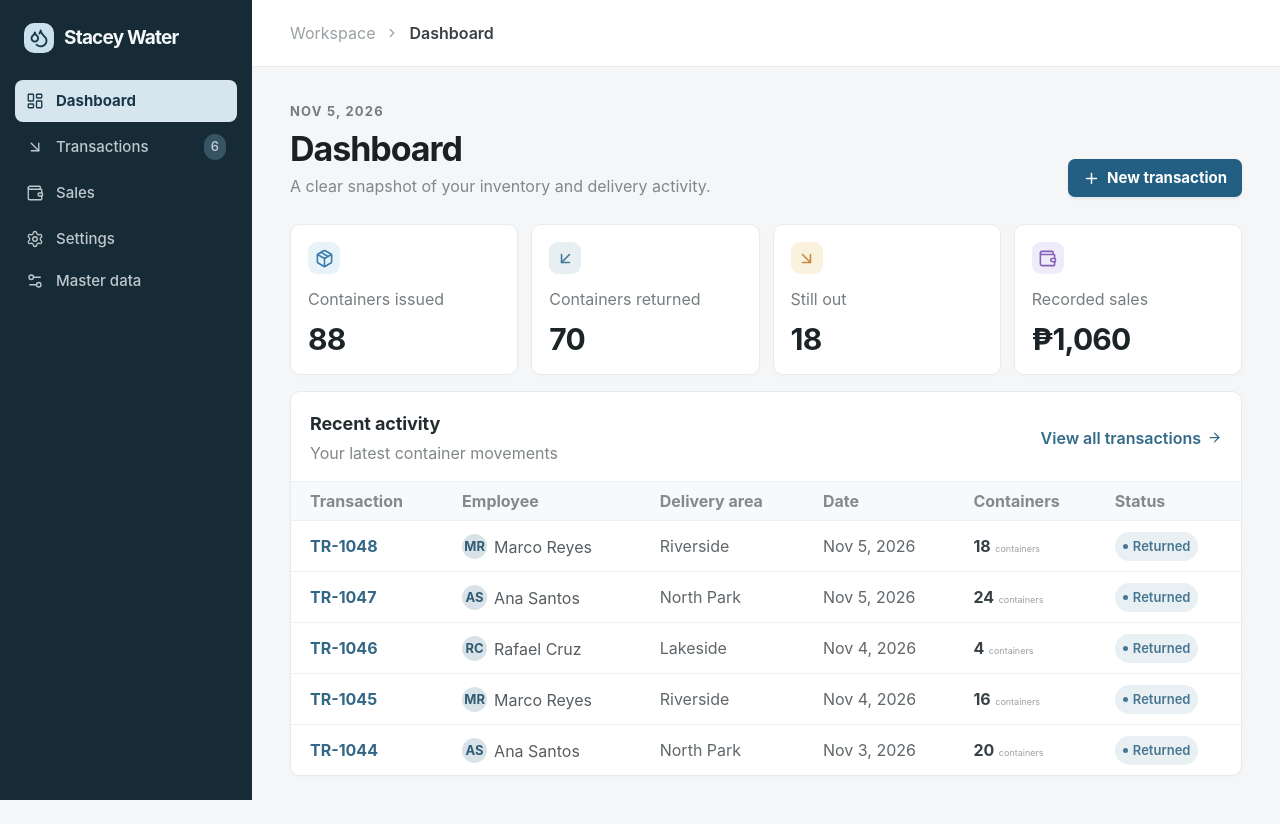
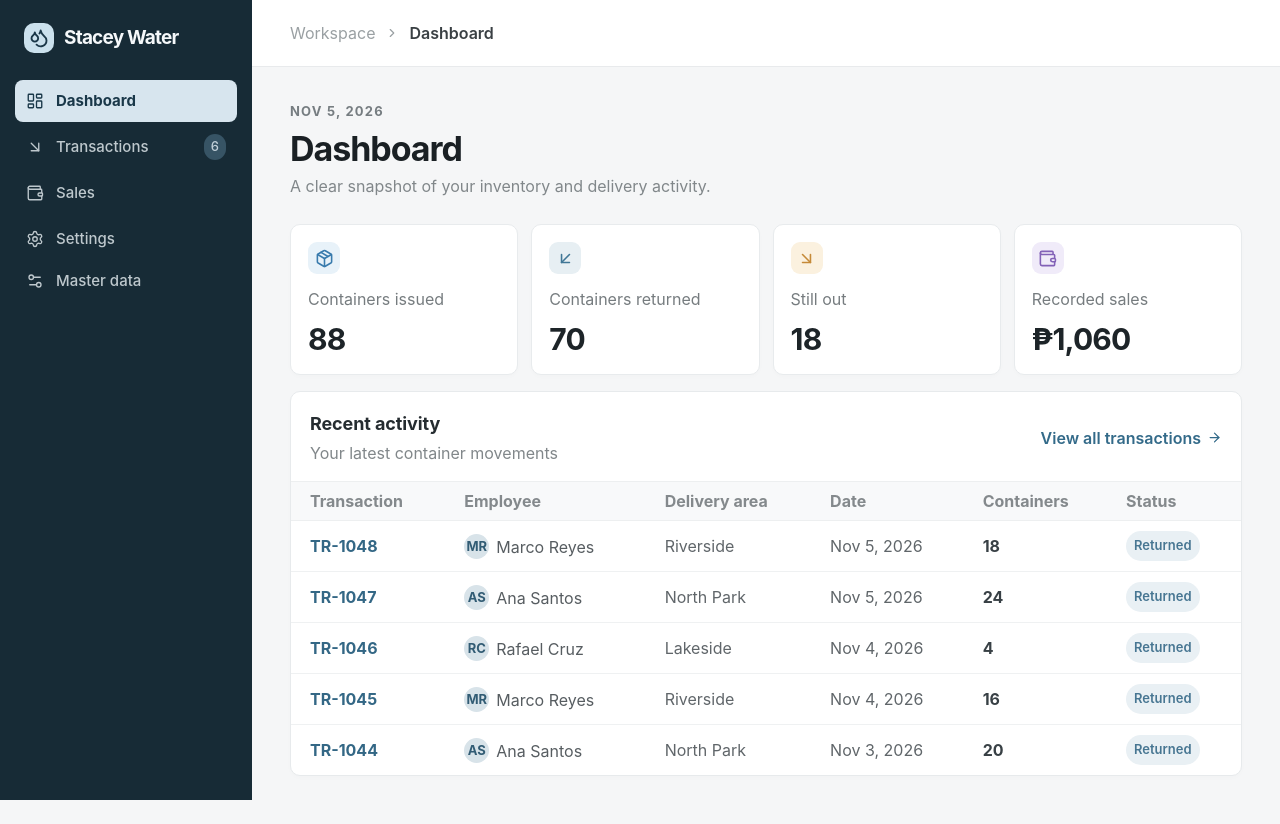
Before and after one commit to Shiinoji/Stacey-Water-Inventroy-Management, a React (Vite) app: page / in a window 1280 px wide. Built offline with nearby package versions, Linux system fonts and the light colour scheme.

Commit message:
Add Tailwind CSS styles to the project for improved UI components and layout

```diff
--- a/src/App.jsx
+++ b/src/App.jsx
@@ -1,4 +1,4 @@
-import { useMemo, useState } from "react";
+import { useEffect, useMemo, useState } from "react";
 import {
   ArrowDownLeft,
   ArrowDownRight,
@@ -19,6 +19,7 @@ import {
   Settings,
   Settings2,
   ShoppingBag,
+  Trash2,
   Users,
   Wallet,
   X,
@@ -102,6 +103,22 @@ function loadSettings() {
   }
 }
 
+function loadMasterData(key, initialData) {
+  try {
+    const saved = window.localStorage.getItem(`stacey-water-${key}`);
+    if (!saved) return initialData;
+
+    const parsed = JSON.parse(saved);
+    if (!Array.isArray(parsed)) {
+      throw new Error(`Saved ${key} data is not a list.`);
+    }
+    return parsed;
+  } catch (error) {
+    console.error(`Unable to load saved ${key} data.`, error);
+    return initialData;
+  }
+}
+
 // Shared navigation and currency helpers keep labels and totals consistent.
 const navItems = [
   { id: "Dashboard", label: "Dashboard", icon: LayoutDashboard },
@@ -147,7 +164,7 @@ function Avatar({ name, size = "" }) {
 }
 
 function StatusPill({ children, kind = "green" }) {
-  return <span className={`status-pill status-${kind}`}><span />{children}</span>;
+  return <span className={`status-pill status-${kind}`}>{children}</span>;
 }
 
 function EmptyState({ icon: Icon, title, text, action }) {
@@ -166,9 +183,9 @@ function App() {
   const [page, setPage] = useState("Dashboard");
   const [masterSection, setMasterSection] = useState("Employees");
   const [transactions, setTransactions] = useState(initialTransactions);
-  const [employees, setEmployees] = useState(initialEmployees);
-  const [containers, setContainers] = useState(initialContainers);
-  const [areas, setAreas] = useState(initialAreas);
+  const [employees, setEmployees] = useState(() => loadMasterData("employees", initialEmployees));
+  const [containers, setContainers] = useState(() => loadMasterData("containers", initialContainers));
+  const [areas, setAreas] = useState(() => loadMasterData("areas", initialAreas));
   const [settings, setSettings] = useState(loadSettings);
   const [showTransaction, setShowTransaction] = useState(false);
   const [sidebarOpen, setSidebarOpen] = useState(false);
@@ -177,9 +194,30 @@ function App() {
   const [appliedFilters, setAppliedFilters] = useState({ employee: "All employees", area: "All areas", container: "All containers" });
   const [toast, setToast] = useState("");
 
-  const totalIssued = transactions.reduce((sum, item) => sum + item.issued, 0);
-  const totalReturned = transactions.reduce((sum, item) => sum + item.returned, 0);
-  const totalSales = transactions.reduce((sum, item) => sum + (item.issued - item.returned) * item.unitPrice, 0);
+  useEffect(() => {
+    try {
+      window.localStorage.setItem("stacey-water-employees", JSON.stringify(employees));
+      window.localStorage.setItem("stacey-water-containers", JSON.stringify(containers));
+      window.localStorage.setItem("stacey-water-areas", JSON.stringify(areas));
+    } catch (error) {
+      console.error("Unable to save master data.", error);
+    }
+  }, [employees, containers, areas]);
+
+  const activeTransactions = useMemo(() => {
+    const employeeNames = new Set(employees.map((employee) => `${employee.first} ${employee.last}`));
+    const areaNames = new Set(areas.map((area) => area.name));
+    const containerTypes = new Set(containers.map((container) => container.type));
+    return transactions.filter((item) => (
+      employeeNames.has(item.employee) &&
+      areaNames.has(item.area) &&
+      containerTypes.has(item.container)
+    ));
+  }, [transactions, employees, areas, containers]);
+
+  const totalIssued = activeTransactions.reduce((sum, item) => sum + item.issued, 0);
+  const totalReturned = activeTransactions.reduce((sum, item) => sum + item.returned, 0);
+  const totalSales = activeTransactions.reduce((sum, item) => sum + (item.issued - item.returned) * item.unitPrice, 0);
 
   // Search is immediate; the selected dropdown filters apply on user action.
   const filteredTransactions = useMemo(() => transactions.filter((item) => {
@@ -259,9 +297,10 @@ function App() {
         </header>
 
         <div className="page-content">
-          {page === "Dashboard" && <DashboardPage transactions={transactions} totalIssued={totalIssued} totalReturned={totalReturned} totalSales={totalSales} currency={settings.currency} dateFormat={settings.dateFormat} openNewTransaction={openNewTransaction} setPage={setPage} />}
+          {page === "Dashboard" && <DashboardPage transactions={activeTransactions} totalIssued={totalIssued} totalReturned={totalReturned} totalSales={totalSales} currency={settings.currency} dateFormat={settings.dateFormat} setPage={setPage} />}
           {page === "Transactions" && <TransactionsPage
             transactions={filteredTransactions}
+            allTransactions={transactions}
             totalCount={transactions.length}
             employees={employees}
             areas={areas}
@@ -274,7 +313,7 @@ function App() {
             openNewTransaction={openNewTransaction}
             dateFormat={settings.dateFormat}
           />}
-          {page === "Sales" && <SalesPage transactions={transactions} currency={settings.currency} dateFormat={settings.dateFormat} openNewTransaction={openNewTransaction} />}
+          {page === "Sales" && <SalesPage transactions={activeTransactions} currency={settings.currency} dateFormat={settings.dateFormat} openNewTransaction={openNewTransaction} />}
           {page === "Master data" && <MasterDataPage
             section={masterSection}
             setSection={setMasterSection}
@@ -316,12 +355,10 @@ function PageHeading({ eyebrow, title, description, children }) {
 }
 
 // The dashboard highlights current totals and recent transaction activity.
-function DashboardPage({ transactions, totalIssued, totalReturned, totalSales, currency, dateFormat, openNewTransaction, setPage }) {
+function DashboardPage({ transactions, totalIssued, totalReturned, totalSales, currency, dateFormat, setPage }) {
   return (
     <>
-      <PageHeading eyebrow={formatDate(new Date(), dateFormat).toUpperCase()} title="Dashboard" description="A clear snapshot of your inventory and delivery activity.">
-        <Button onClick={openNewTransaction}><Plus size={17} /> New transaction</Button>
-      </PageHeading>
+      <PageHeading eyebrow={formatDate(new Date(), dateFormat).toUpperCase()} title="Dashboard" description="A clear snapshot of your inventory and delivery activity." />
 
       <section className="metrics-grid">
         <MetricCard label="Containers issued" value={totalIssued} icon={Package} tone="blue" />
@@ -342,7 +379,10 @@ function DashboardPage({ transactions, totalIssued, totalReturned, totalSales, c
 }
 
 // Provides transaction search, staged filters, and an empty state when nothing matches.
-function TransactionsPage({ transactions, totalCount, employees, areas, containers, filters, setFilters, setAppliedFilters, search, setSearch, openNewTransaction, dateFormat }) {
+function TransactionsPage({ transactions, allTransactions, totalCount, employees, areas, containers, filters, setFilters, setAppliedFilters, search, setSearch, openNewTransaction, dateFormat }) {
+  const employeeOptions = [...new Set([...employees.map((employee) => `${employee.first} ${employee.last}`), ...allTransactions.map((item) => item.employee)])];
+  const areaOptions = [...new Set([...areas.map((area) => area.name), ...allTransactions.map((item) => item.area)])];
+  const containerOptions = [...new Set([...containers.map((item) => item.type), ...allTransactions.map((item) => item.container)])];
   return (
     <>
       <PageHeading eyebrow="INVENTORY MOVEMENT" title="Transactions" description="Track every container as it moves through your business.">
@@ -350,9 +390,9 @@ function TransactionsPage({ transactions, totalCount, employees, areas, containe
       </PageHeading>
       <section className="filter-toolbar">
         <div className="search-field"><Search size={17} /><input value={search} onChange={(event) => setSearch(event.target.value)} placeholder="Search transactions..." /></div>
-        <label className="filter-select"><select value={filters.employee} onChange={(event) => setFilters({ ...filters, employee: event.target.value })}><option>All employees</option>{employees.map((employee) => <option key={employee.id}>{employee.first} {employee.last}</option>)}</select><ChevronDown size={15} /></label>
-        <label className="filter-select"><select value={filters.area} onChange={(event) => setFilters({ ...filters, area: event.target.value })}><option>All areas</option>{areas.map((area) => <option key={area.id}>{area.name}</option>)}</select><ChevronDown size={15} /></label>
-        <label className="filter-select"><select value={filters.container} onChange={(event) => setFilters({ ...filters, container: event.target.value })}><option>All containers</option>{[...new Set(containers.map((item) => item.type))].map((type) => <option key={type}>{type}</option>)}</select><ChevronDown size={15} /></label>
+        <label className="filter-select"><select value={filters.employee} onChange={(event) => setFilters({ ...filters, employee: event.target.value })}><option>All employees</option>{employeeOptions.map((name) => <option key={name}>{name}</option>)}</select><ChevronDown size={15} /></label>
+        <label className="filter-select"><select value={filters.area} onChange={(event) => setFilters({ ...filters, area: event.target.value })}><option>All areas</option>{areaOptions.map((name) => <option key={name}>{name}</option>)}</select><ChevronDown size={15} /></label>
+        <label className="filter-select"><select value={filters.container} onChange={(event) => setFilters({ ...filters, container: event.target.value })}><option>All containers</option>{containerOptions.map((type) => <option key={type}>{type}</option>)}</select><ChevronDown size={15} /></label>
         <Button variant="secondary" className="filter-button" onClick={() => setAppliedFilters(filters)}><Filter size={15} /> Filter</Button>
       </section>
       <div className="result-caption"><strong>{transactions.length}</strong> matching transactions</div>
@@ -449,7 +489,7 @@ function TransactionTable({ transactions, compact = false, dateFormat }) {
             if (compact) return <tr key={item.id}>
               <td><span className="table-id">{item.id}</span></td>
               <td><span className="person-cell"><Avatar name={item.employee} size="avatar-small" /><span>{item.employee}</span></span></td>
-              <td>{item.area}</td><td>{formatDate(item.date, dateFormat)}</td><td><strong>{item.issued}</strong> <span className="muted">containers</span></td>
+              <td>{item.area}</td><td>{formatDate(item.date, dateFormat)}</td><td><strong>{item.issued}</strong></td>
               <td><StatusPill kind={isReturned ? "green" : "amber"}>{isReturned ? "Returned" : "In transit"}</StatusPill></td>
             </tr>;
             return <tr key={item.id}>
@@ -511,7 +551,7 @@ function MasterDataPage({ section, setSection, employees, setEmployees, containe
         const count = item === "Employees" ? employees.length : item === "Containers" ? containers.length : areas.length;
         return <button key={item} className={`master-tab ${section === item ? "master-tab-active" : ""}`} onClick={() => setSection(item)}><Icon size={17} />{item}<span>{count}</span></button>;
       })}</div>
-      {section === "Employees" && <EmployeesMaster employees={employees} setEmployees={setEmployees} notify={notify} />}
+      {section === "Employees" && <EmployeesMaster employees={employees} setEmployees={setEmployees} setAreas={setAreas} notify={notify} />}
       {section === "Containers" && <ContainersMaster containers={containers} setContainers={setContainers} currency={currency} defaultOwnership={defaultOwnership} notify={notify} />}
       {section === "Delivery areas" && <AreasMaster areas={areas} setAreas={setAreas} employees={employees} notify={notify} />}
     </>
@@ -519,7 +559,7 @@ function MasterDataPage({ section, setSection, employees, setEmployees, containe
 }
 
 // Each master form keeps its draft local and commits a validated record on submit.
-function EmployeesMaster({ employees, setEmployees, notify }) {
+function EmployeesMaster({ employees, setEmployees, setAreas, notify }) {
   const [form, setForm] = useState({ first: "", last: "", phone: "" });
   const submit = (event) => {
     event.preventDefault();
@@ -528,11 +568,23 @@ function EmployeesMaster({ employees, setEmployees, notify }) {
     setForm({ first: "", last: "", phone: "" });
     notify("Employee added successfully");
   };
+  const removeEmployee = (person) => {
+    const name = `${person.first} ${person.last}`;
+    if (!window.confirm(`Delete ${name}? Existing transactions will be kept.`)) return;
+    const remainingEmployees = employees.filter((item) => item.id !== person.id);
+    setEmployees(remainingEmployees);
+    setAreas((current) => current.map((area) => (
+      area.employee === name && !remainingEmployees.some((item) => `${item.first} ${item.last}` === name)
+        ? { ...area, employee: "Not assigned" }
+        : area
+    )));
+    notify("Employee deleted successfully");
+  };
   return <section className="master-content">
     <div className="master-intro"><span className="master-intro-icon people-intro"><Users size={19} /></span><div><h2>Employees</h2><p>People who make every delivery possible.</p></div></div>
     <div className="master-columns">
       <form className="panel form-panel" onSubmit={submit}><div className="form-panel-title"><h3>Add an employee</h3></div><label>First name<input value={form.first} onChange={(event) => setForm({ ...form, first: event.target.value })} placeholder="e.g. Jamie" required /></label><label>Last name<input value={form.last} onChange={(event) => setForm({ ...form, last: event.target.value })} placeholder="e.g. Rivera" required /></label><label>Contact number <span className="optional">(optional)</span><input value={form.phone} onChange={(event) => setForm({ ...form, phone: event.target.value })} placeholder="+63 9XX XXX XXXX" /></label><Button type="submit"><Plus size={16} /> Add employee</Button></form>
-      <div className="panel master-list-panel"><div className="list-panel-heading"><div><h3>Your team</h3><p>Manage your delivery staff</p></div><span className="list-count">{employees.length}</span></div><div className="master-list">{employees.map((person) => <div className="master-list-row" key={person.id}><Avatar name={`${person.first} ${person.last}`} /><span className="master-person-name"><strong>{person.first} {person.last}</strong><small>{person.phone || "No contact number"}</small></span></div>)}</div></div>
+      <div className="panel master-list-panel"><div className="list-panel-heading"><div><h3>Your team</h3><p>Manage your delivery staff</p></div><span className="list-count">{employees.length}</span></div><div className="master-list">{employees.length ? employees.map((person) => <div className="master-list-row" key={person.id}><Avatar name={`${person.first} ${person.last}`} /><span className="master-person-name"><strong>{person.first} {person.last}</strong><small>{person.phone || "No contact number"}</small></span><button type="button" className="icon-button delete-button" aria-label={`Delete ${person.first} ${person.last}`} title="Delete employee" onClick={() => removeEmployee(person)}><Trash2 size={16} /></button></div>) : <p className="master-list-empty">No employees added yet.</p>}</div></div>
     </div>
   </section>;
 }
@@ -547,11 +599,16 @@ function ContainersMaster({ containers, setContainers, currency, defaultOwnershi
     setForm(initialForm);
     notify("Container added successfully");
   };
+  const removeContainer = (item) => {
+    if (!window.confirm(`Delete ${item.type} (${item.ownership})? Existing transactions will be kept.`)) return;
+    setContainers((current) => current.filter((container) => container.id !== item.id));
+    notify("Container deleted successfully");
+  };
   return <section className="master-content">
     <div className="master-intro"><span className="master-intro-icon container-intro"><Boxes size={19} /></span><div><h2>Containers</h2><p>Keep track of every container type and its value.</p></div></div>
     <div className="master-columns">
       <form className="panel form-panel" onSubmit={submit}><div className="form-panel-title"><h3>Add a container</h3></div><label>Container type<input value={form.type} onChange={(event) => setForm({ ...form, type: event.target.value })} placeholder="e.g. 5-gallon jug" required /></label><label>Ownership type<select value={form.ownership} onChange={(event) => setForm({ ...form, ownership: event.target.value })}><option>Company-owned</option><option>Customer-owned</option></select></label><div className="form-two-col"><label>Status<select value={form.status} onChange={(event) => setForm({ ...form, status: event.target.value })}><option>Active</option><option>Inactive</option></select></label><label>Unit price<input type="number" min="0" value={form.price} onChange={(event) => setForm({ ...form, price: event.target.value })} placeholder="₱ 0.00" required /></label></div><Button type="submit"><Plus size={16} /> Add container</Button></form>
-      <div className="panel master-list-panel"><div className="list-panel-heading"><div><h3>Container types</h3><p>Pricing and availability</p></div><span className="list-count">{containers.length}</span></div><div className="master-list">{containers.map((item) => <div className="master-list-row container-list-row" key={item.id}><span className="container-list-icon"><Package size={18} /></span><span className="master-person-name"><strong>{item.type}</strong><small>{item.ownership} · {formatMoney(item.price, currency)} / unit</small></span><StatusPill kind={item.status === "Active" ? "green" : "gray"}>{item.status}</StatusPill></div>)}</div></div>
+      <div className="panel master-list-panel"><div className="list-panel-heading"><div><h3>Container types</h3><p>Pricing and availability</p></div><span className="list-count">{containers.length}</span></div><div className="master-list">{containers.length ? containers.map((item) => <div className="master-list-row container-list-row" key={item.id}><span className="container-list-icon"><Package size={18} /></span><span className="master-person-name"><strong>{item.type}</strong><small>{item.ownership} · {formatMoney(item.price, currency)} / unit</small></span><StatusPill kind={item.status === "Active" ? "green" : "gray"}>{item.status}</StatusPill><button type="button" className="icon-button delete-button" aria-label={`Delete ${item.type} (${item.ownership})`} title="Delete container type" onClick={() => removeContainer(item)}><Trash2 size={16} /></button></div>) : <p className="master-list-empty">No container types added yet.</p>}</div></div>
     </div>
   </section>;
 }
@@ -565,11 +622,16 @@ function AreasMaster({ areas, setAreas, employees, notify }) {
     setForm({ name: "", barangay: "", employee: "" });
     notify("Delivery area added successfully");
   };
+  const removeArea = (area) => {
+    if (!window.confirm(`Delete the ${area.name} delivery area? Existing transactions will be kept.`)) return;
+    setAreas((current) => current.filter((item) => item.id !== area.id));
+    notify("Delivery area deleted successfully");
+  };
   return <section className="master-content">
     <div className="master-intro"><span className="master-intro-icon area-intro"><MapPin size={19} /></span><div><h2>Delivery areas</h2><p>Organize your routes by neighborhood and barangay.</p></div></div>
     <div className="master-columns">
       <form className="panel form-panel" onSubmit={submit}><div className="form-panel-title"><h3>Add a delivery area</h3></div><label>Area name<input value={form.name} onChange={(event) => setForm({ ...form, name: event.target.value })} placeholder="e.g. Riverside" required /></label><label>Barangay<input value={form.barangay} onChange={(event) => setForm({ ...form, barangay: event.target.value })} placeholder="e.g. San Isidro" required /></label><label>Assigned employee <span className="optional">(optional)</span><select value={form.employee} onChange={(event) => setForm({ ...form, employee: event.target.value })}><option value="">Not assigned</option>{employees.map((employee) => <option key={employee.id}>{employee.first} {employee.last}</option>)}</select></label><Button type="submit"><Plus size={16} /> Add delivery area</Button></form>
-      <div className="panel master-list-panel"><div className="list-panel-heading"><div><h3>Your delivery areas</h3><p>Areas and assigned team members</p></div><span className="list-count">{areas.length}</span></div><div className="master-list">{areas.map((area) => <div className="master-list-row area-list-row" key={area.id}><span className="area-list-icon"><MapPin size={17} /></span><span className="master-person-name"><strong>{area.name}</strong><small>{area.barangay} barangay</small></span><span className="area-assignee">{area.employee === "Not assigned" ? <span className="unassigned">Not assigned</span> : <><Avatar name={area.employee} size="avatar-small" />{area.employee}</>}</span></div>)}</div></div>
+      <div className="panel master-list-panel"><div className="list-panel-heading"><div><h3>Your delivery areas</h3><p>Areas and assigned team members</p></div><span className="list-count">{areas.length}</span></div><div className="master-list">{areas.length ? areas.map((area) => <div className="master-list-row area-list-row" key={area.id}><span className="area-list-icon"><MapPin size={17} /></span><span className="master-person-name"><strong>{area.name}</strong><small>{area.barangay} barangay</small></span><span className="area-assignee">{area.employee === "Not assigned" ? <span className="unassigned">Not assigned</span> : <><Avatar name={area.employee} size="avatar-small" />{area.employee}</>}</span><button type="button" className="icon-button delete-button" aria-label={`Delete ${area.name} delivery area`} title="Delete delivery area" onClick={() => removeArea(area)}><Trash2 size={16} /></button></div>) : <p className="master-list-empty">No delivery areas added yet.</p>}</div></div>
     </div>
   </section>;
 }
@@ -616,9 +678,9 @@ function TransactionModal({ employees, containers, areas, currency, onClose, onS
         <form onSubmit={submit}>
           <div className="transaction-form-grid">
             <label>Transaction date<input type="date" value={form.date} onChange={(event) => updateForm("date", event.target.value)} required /></label>
-            <label>Employee<select value={form.employee} onChange={(event) => updateForm("employee", event.target.value)} required>{employees.map((employee) => <option key={employee.id}>{employee.first} {employee.last}</option>)}</select></label>
-            <label>Delivery area<select value={form.area} onChange={(event) => updateForm("area", event.target.value)} required>{areas.map((area) => <option key={area.id}>{area.name}</option>)}</select><small>{selectedArea ? `${selectedArea.barangay} · ${selectedArea.employee}` : "Choose a delivery area"}</small></label>
-            <label>Container<select value={form.container} onChange={(event) => updateForm("container", event.target.value)} required>{containers.map((item) => <option key={item.id}>{item.type}</option>)}</select><small>{selectedContainer ? `${selectedContainer.ownership} · ${formatMoney(selectedContainer.price, currency)} per unit` : "Choose a container"}</small></label>
+            <label>Employee<select value={form.employee} onChange={(event) => updateForm("employee", event.target.value)} required><option value="" disabled>Select an employee</option>{employees.map((employee) => <option key={employee.id}>{employee.first} {employee.last}</option>)}</select></label>
+            <label>Delivery area<select value={form.area} onChange={(event) => updateForm("area", event.target.value)} required><option value="" disabled>Select a delivery area</option>{areas.map((area) => <option key={area.id}>{area.name}</option>)}</select><small>{selectedArea ? `${selectedArea.barangay} · ${selectedArea.employee}` : "Choose a delivery area"}</small></label>
+            <label>Container<select value={form.container} onChange={(event) => updateForm("container", event.target.value)} required><option value="" disabled>Select a container</option>{containers.map((item) => <option key={item.id}>{item.type}</option>)}</select><small>{selectedContainer ? `${selectedContainer.ownership} · ${formatMoney(selectedContainer.price, currency)} per unit` : "Choose a container"}</small></label>
             <label className="issued-field">Quantity issued<input type="number" min="1" value={form.issued} onChange={(event) => { updateForm("issued", event.target.value); setReturnError(""); }} required /></label>
           </div>
           <label className="return-toggle"><input type="checkbox" checked={returnLater} onChange={(event) => setReturnLater(event.target.checked)} /><span className="toggle-track" /><span><strong>Record a return now</strong><small>Skip this if containers are still out for delivery.</small></span></label>
--- a/src/index.css
+++ b/src/index.css
@@ -421,17 +421,10 @@ h1 {
 .status-pill {
   display: inline-flex;
   align-items: center;
-  gap: 5px;
   padding: 5px 8px;
   border-radius: 20px;
   font-size: 9px;
   font-weight: 600;
-}
-.status-pill > span {
-  width: 5px;
-  height: 5px;
-  border-radius: 50%;
-  background: currentColor;
 }
 .status-green {
   color: #477692;
@@ -844,6 +837,20 @@ h1 {
 }
 .master-list-row:last-child {
   border-bottom: 0;
+}
+.delete-button {
+  flex: 0 0 34px;
+  color: #a45b54;
+}
+.delete-button:hover {
+  color: #a33f35;
+  background: #faeeec;
+}
+.master-list-empty {
+  margin: 0;
+  padding: 18px 0 4px;
+  color: #92989b;
+  font-size: 11px;
 }
 .master-person-name {
   min-width: 0;
```
Also changed, not shown: 5 other files (tests, documents, lock files or other folders).
